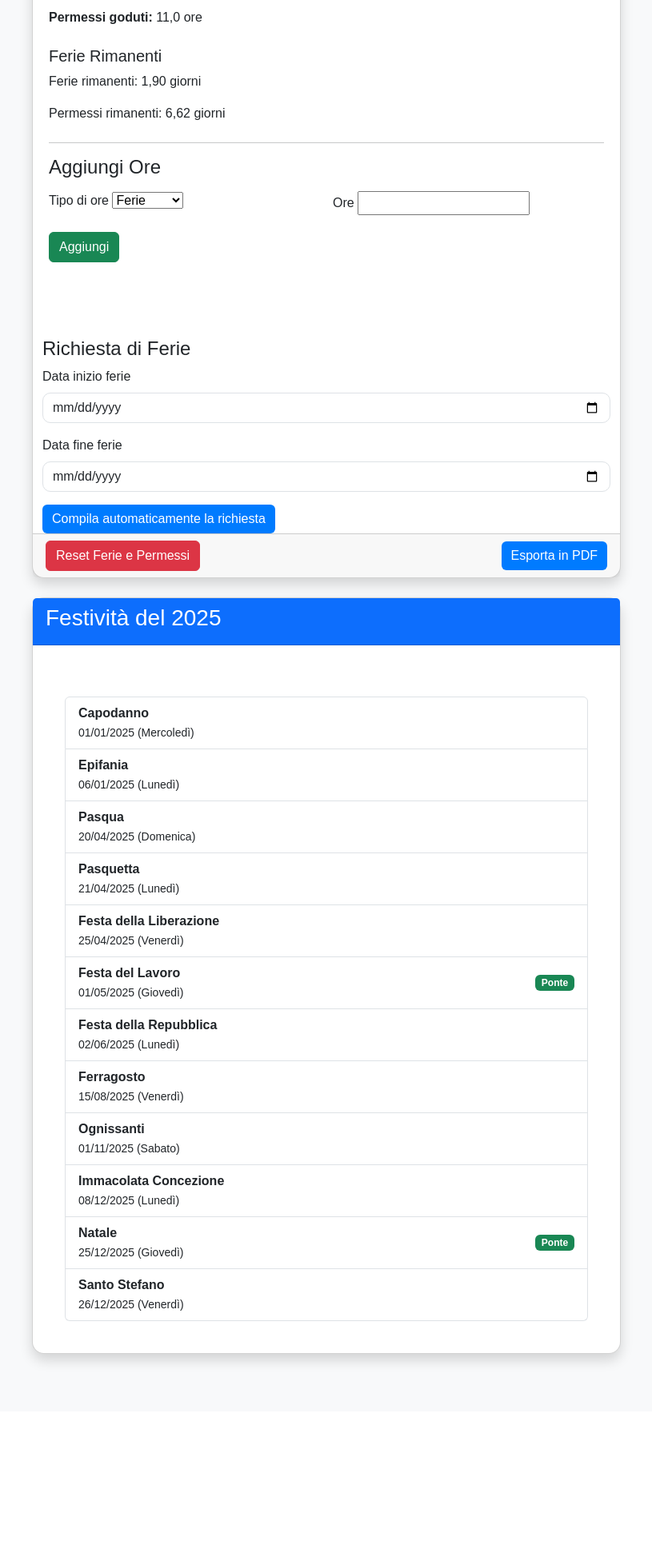
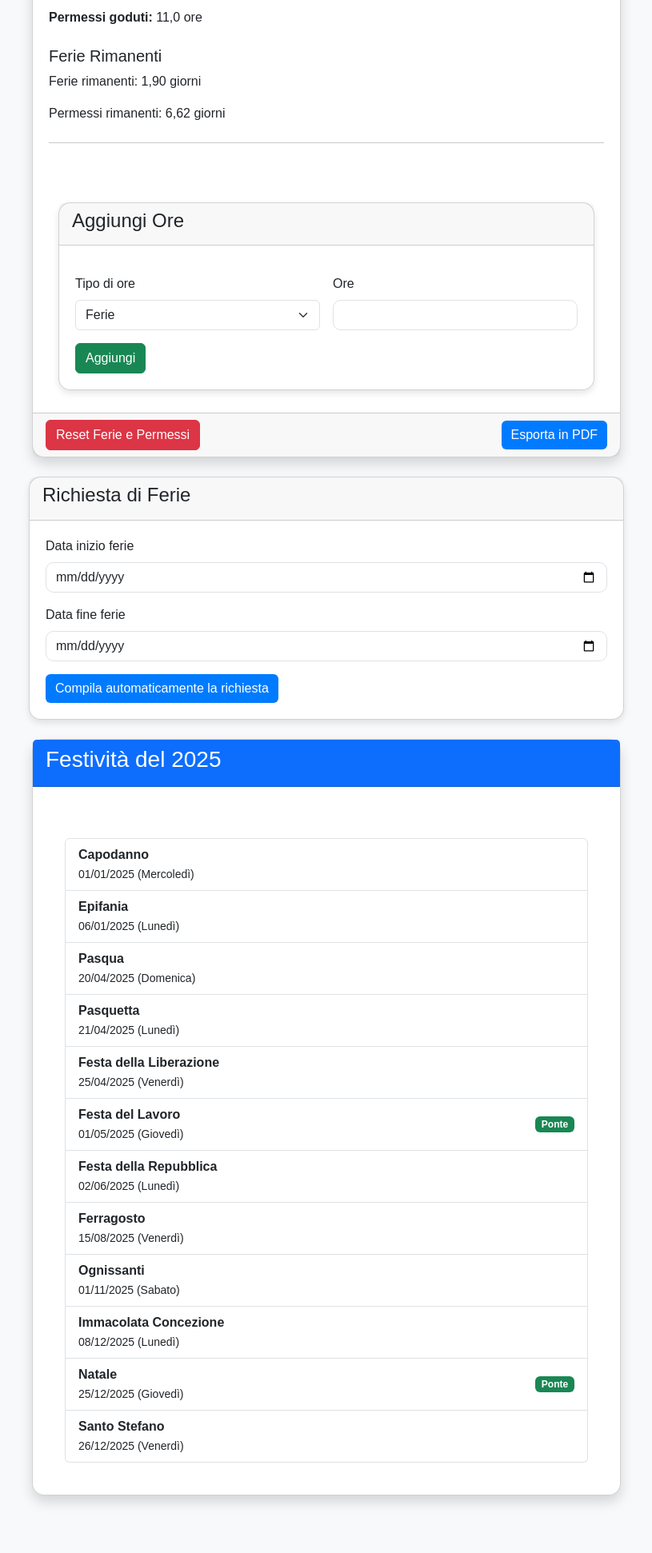
Before and after one commit to mancio8/homeProject, a Django app: page /polls/ferie/ in a window 1280 px wide. Shown: the part 453-2395 px from the top of the page at 80% size, without its empty margins (232-1047 px from the left). Before the commit the page ends 2162 px from the top, so only its background shows below. Run offline with Django 5.2, Linux system fonts and the light colour scheme.

Commit message:
fix grafiche

```diff
--- a/templates/riepilogo.html
+++ b/templates/riepilogo.html
@@ -58,51 +58,47 @@
                         </div>
                         <hr>
 
+
+                        <div class="container mt-4">
+                            <div class="card">
+                                <div class="card-header">
                                     <h4>Aggiungi Ore</h4>
+                                </div>
+                                <div class="card-body">
                                     <form method="post" class="mt-3">
                                         {% csrf_token %}
                                         <div class="row g-3">
                                             <div class="col-md-6">
                                                 <label for="id_tipo" class="form-label">Tipo di ore</label>
-                                    {{ form.tipo }}
+                                                <select id="id_tipo" name="tipo" class="form-select" required>
+
+                                                    <option value="ferie" selected>Ferie</option>
+                                                    <option value="permessi">Permessi</option>
+
+                                                    <!-- Aggiungi altre opzioni se necessario -->
+                                                </select>
                                             </div>
                                             <div class="col-md-6">
                                                 <label for="id_ore" class="form-label">Ore</label>
-                                    {{ form.ore }}
+                                                <input type="number" id="id_ore" name="ore" class="form-control" required min="0">
                                             </div>
                                         </div>
                                         <button type="submit" class="btn btn-success mt-3">Aggiungi</button>
                                     </form>
+                                </div>
+                            </div>
+                        </div>
+
 
 
 
 
 
                     </div>
-                    <div class="container mt-4">
-                        <h4>Richiesta di Ferie</h4>
-                        <form>
-
-                            <!-- Data Inizio Ferie -->
-                            <div class="mb-3">
-                                <label for="data_inizio" class="form-label">Data inizio ferie</label>
-                                <input type="date" id="data_inizio" name="data_inizio" class="form-control" required>
-                            </div>
-
-                            <!-- Data Fine Ferie -->
-                            <div class="mb-3">
-                                <label for="data_fine" class="form-label">Data fine ferie</label>
-                                <input type="date" id="data_fine" name="data_fine" class="form-control" required>
-                            </div>
-
-                            <!-- Pulsante per Compilare la Richiesta -->
-                            <button type="button" id="compila_automaticamente" class="btn btn-primary">Compila automaticamente la richiesta</button>
-
-                        </form>
-                    </div>
 
 
-                    <div class="card-footer">
+
+                    <div class="card-footer mt-2">
                         <div class="d-flex justify-content-between align-items-center ">
                             <div>
 
@@ -126,6 +122,33 @@
                 </div>
             </div>
         </div>
+
+        <div class="col-md-8 offset-md-2 mt-4">
+            <div class="card">
+                <div class="card-header">
+                    <h4>Richiesta di Ferie</h4>
+                </div>
+                <div class="card-body">
+                    <form>
+                        <!-- Data Inizio Ferie -->
+                        <div class="mb-3">
+                            <label for="data_inizio" class="form-label">Data inizio ferie</label>
+                            <input type="date" id="data_inizio" name="data_inizio" class="form-control" required>
+                        </div>
+
+                        <!-- Data Fine Ferie -->
+                        <div class="mb-3">
+                            <label for="data_fine" class="form-label">Data fine ferie</label>
+                            <input type="date" id="data_fine" name="data_fine" class="form-control" required>
+                        </div>
+
+                        <!-- Pulsante per Compilare la Richiesta -->
+                        <button type="button" id="compila_automaticamente" class="btn btn-primary">Compila automaticamente la richiesta</button>
+                    </form>
+                </div>
+            </div>
+        </div>
+
         <div class="row py-4">
             <div class="col-md-8 offset-md-2">
                 <div class="card shadow">
```
Lines whose indentation alone changed are shown as unchanged.
